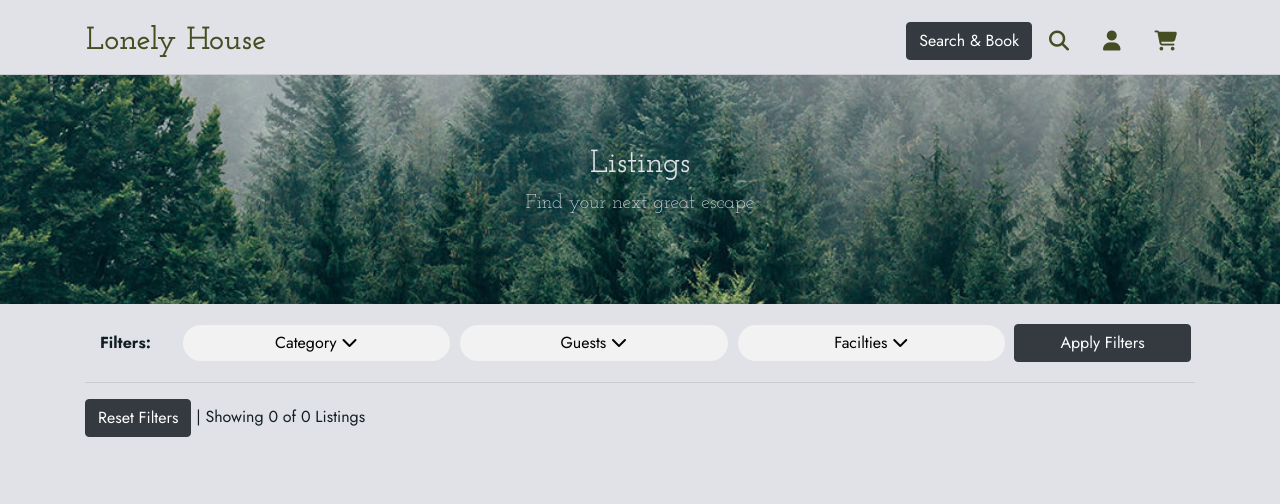
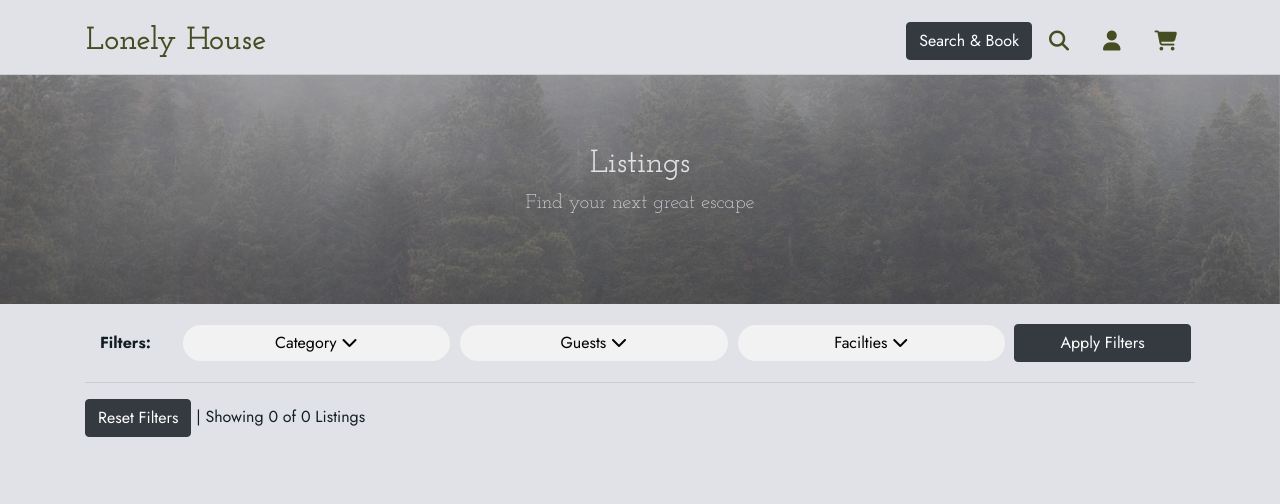
Before and after one commit to Isabella-Mitchell/lonely-house, a Django app: page /listings/ in a window 1280 px wide. Shown: the top 504 px of the page. Run offline with Django 3.2, Linux system fonts and the light colour scheme; data that the repository does not hold is empty; some libraries are stand-ins or nearby versions.

Commit message:
Change listings css to fix mobile and ipad apperance

```diff
--- a/static/css/base.css
+++ b/static/css/base.css
@@ -181,8 +181,7 @@ a:hover {
 /* --------------------- Listings Page --------------------- */
 
 .listings-image {
-    background: url('/media/lonely-house_0000s_0005_forest.jpg') no-repeat fixed;
-    background-size: cover;
+    background: url('/media/lonely-house-splash-image.jpg') no-repeat bottom;
     height: 30vh;
     color: #e1e2e7;
 }
@@ -349,7 +348,7 @@ input.larger {
       height: auto !important;
       visibility: visible;
     }
-  }
+}
 
   @media (min-width: 1024px) {
     .nav-link {
@@ -357,7 +356,15 @@ input.larger {
     }
   }
 
-
+/*listings spalash image on larger screens. Media query to fix mobile and ipad appearance*/
+@media (min-width: 1024px) {
+    .listings-image {
+        background: url('/media/lonely-house-splash-image.jpg') no-repeat fixed;
+        background-size: cover;
+        height: 30vh;
+        color: #e1e2e7;
+    }
+}
 
 /* Search and book banner adjustments */
 @media (max-width: 425px) {
```
Also changed, not shown: media/listings-image-sm.jpg (added), media/lonely-house_0000s_0005_forest.jpg.
